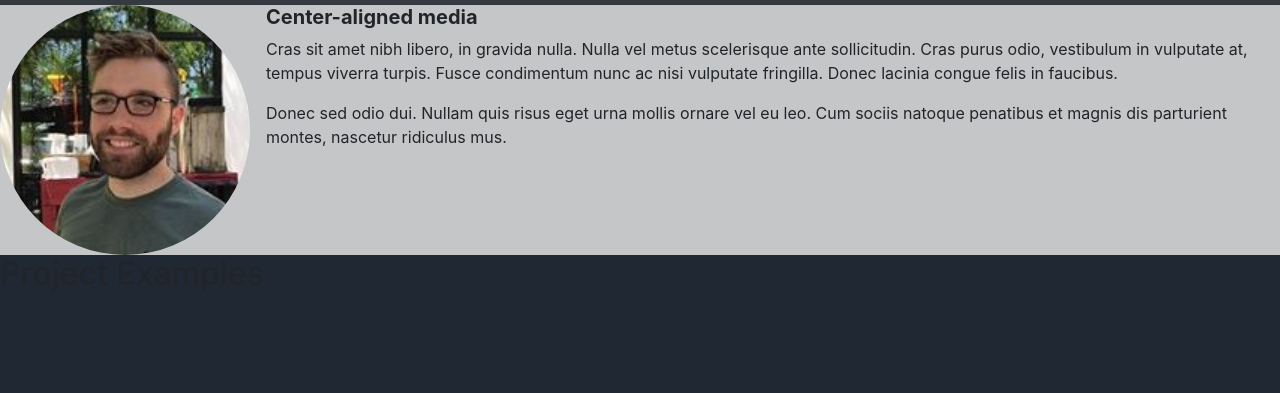
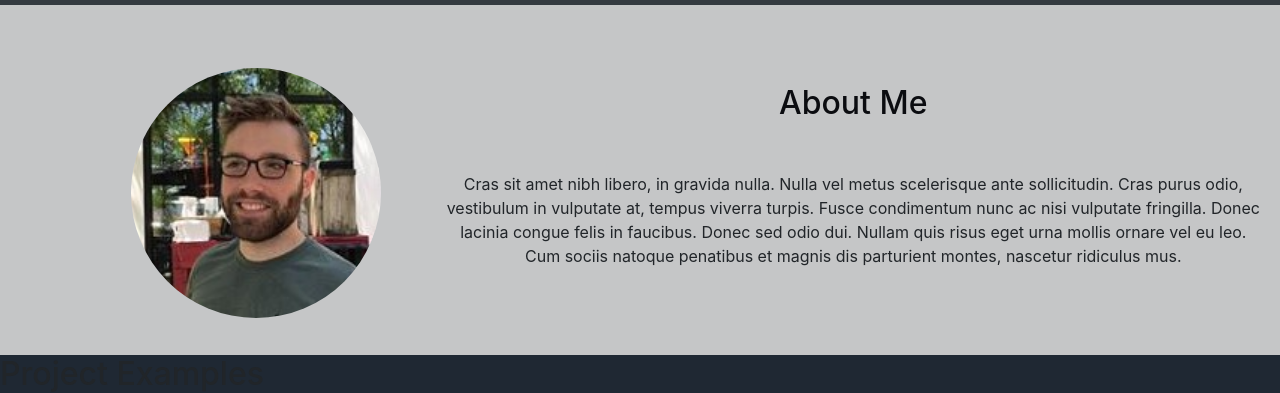
Before and after one commit to rstock08/Portfolio-Page-1, a website: page public_html/index.html in a window 1280 px wide. Shown: the part 371-764 px from the top of the page. Drawn offline with nearby package versions, Linux system fonts and the light colour scheme.

Commit message:
Recent Changes: - Worked on grid system on about me
To Do:
- Banner
  - Done
- Finish navbar
  - Add new home button - change
- Finish About Me
  - Add small summary
- Finish Project Examples
  - Add image
  - Small description of projects
- Finish Contact Me
  - Add form for quick email
  - Add bar with links to social media
    - Linkedin
    - Facebook
    - Gmail
    - Etc.

```diff
--- a/public_html/index.html
+++ b/public_html/index.html
@@ -50,19 +50,26 @@
             </div>
         </nav>
 
-        <div class="page" id="AboutMe">
-            <div class="media" style="background: #C5C6C7;">
-                <img class="d-flex align-self-center mr-3 rounded-circle" src="img/Out to Eat Iowa City - About Me.jpg" alt="Out to eat in Iowa City." width="250" height="250">
-                <div class="media-body">
-                    <h5 class="mt-0 font-weight-bold">Center-aligned media</h5>
-                    <p>Cras sit amet nibh libero, in gravida nulla. Nulla vel metus scelerisque ante sollicitudin. Cras purus odio, vestibulum in vulputate at, tempus viverra
-                            turpis. Fusce condimentum nunc ac nisi vulputate fringilla. Donec lacinia congue felis in faucibus.</p>
-                    <p class="mb-0">Donec sed odio dui. Nullam quis risus eget urna mollis ornare vel eu leo. Cum sociis natoque penatibus et magnis dis parturient montes,
-                            nascetur ridiculus mus.</p>
-                </div> <!-- page -->
-            </div> <!-- media -->
-        </div> <!-- Page About Me -->
 
+        <nav class="page" id="AboutMe">
+            <nav class="container-fluid" style="background-color: #C5C6C7;">
+                <nav class="row" style="padding-top:5%; padding-bottom:3%;">
+                    <nav class="col-lg-1 col-md-4 col-sm-3 col-xs-3"></nav>
+                    <nav class="col-lg-2 col-md-4 col-sm-6 col-xs-6">
+                        <img style="margin-left: 5%; margin-left: 5%;" class="rounded-circle" src="img/Out to Eat Iowa City - About Me.jpg" alt="Out to eat in Iowa City." width="250" height="250">
+                    </nav>
+                    <nav class="col-lg-1 col-md-4 col-sm-3 col-xs-3"></nav>
+                    <nav class="col-lg-8 col-md-12">
+                        <h2 style="text-align: center; padding-top:2%; color: #0B0C10;">About Me</h2>
+                        <p style="text-align: center; padding-top:5%;"> Cras sit amet nibh libero, in gravida nulla. Nulla vel metus scelerisque ante sollicitudin.
+                            Cras purus odio, vestibulum in vulputate at, tempus viverra turpis. Fusce condimentum nunc
+                            ac nisi vulputate fringilla. Donec lacinia congue felis in faucibus. Donec sed odio dui.
+                            Nullam quis risus eget urna mollis ornare vel eu leo. Cum sociis natoque penatibus et magnis
+                            dis parturient montes, nascetur ridiculus mus.</p>
+                    </nav>
+                </nav>
+            </nav>
+        </nav>
 
         <div class="page" id="ProjectExamples">
             <h2 style="height:1500px;">Project Examples</h2>
```
